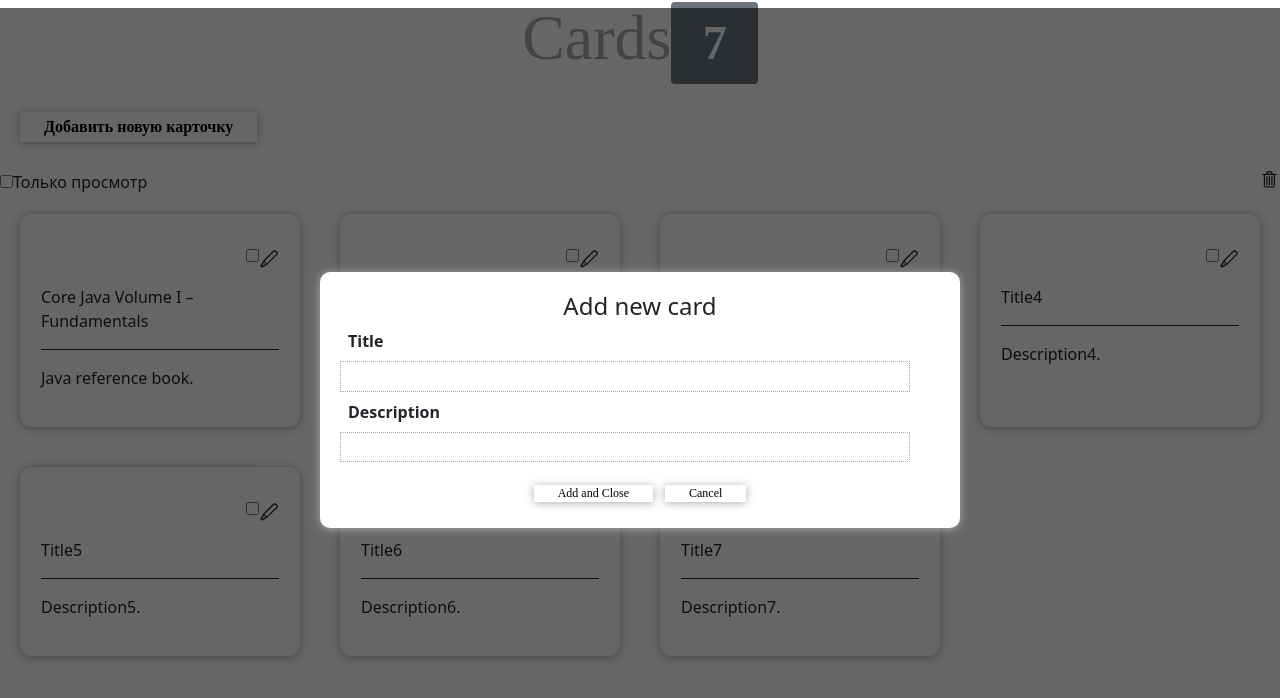
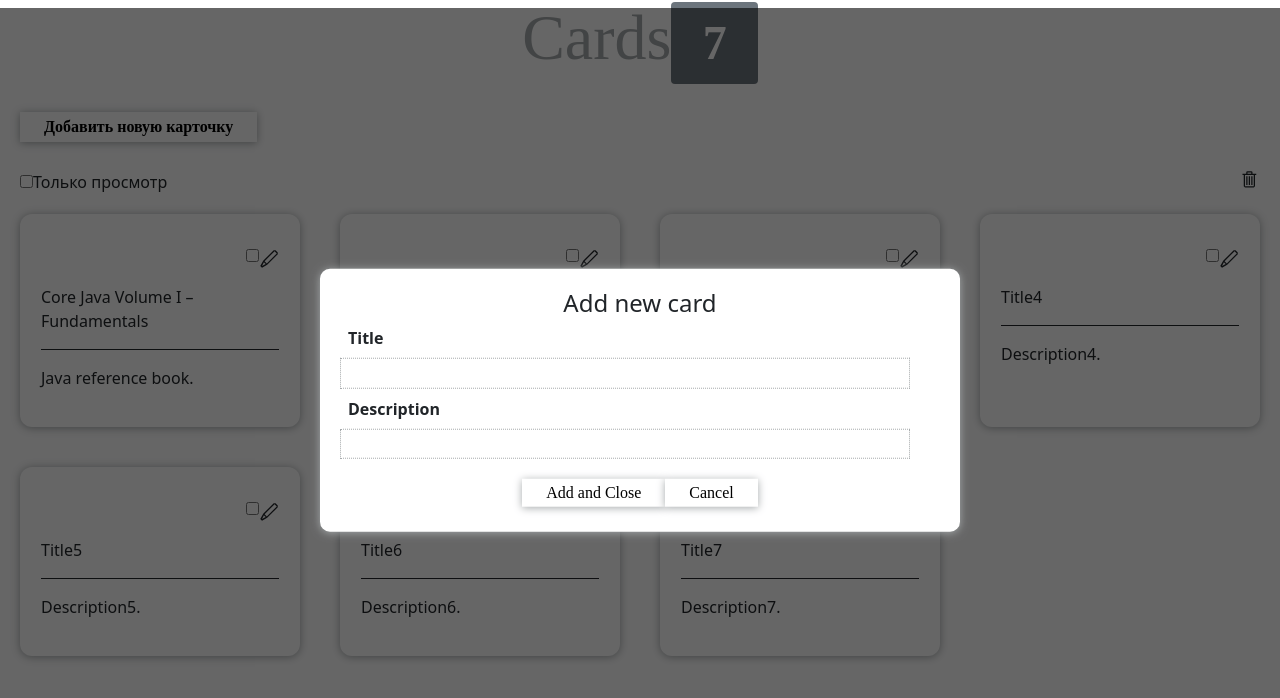
Before and after one commit to VolhaBond/vbondarava-react, a React (Create React App) app: page / in a window 1280 px wide. Both pictures are taken after a click on the button "Добавить новую карточку". Shown: the top 698 px of the page. Built offline with nearby package versions, Linux system fonts and the light colour scheme.

Commit message:
React - Task 5-4 - improvements

```diff
--- a/src/App.js
+++ b/src/App.js
@@ -1,5 +1,5 @@
 import { useContext } from 'react';
-import CardCtx from './Helpers/card-context.js';
+import CardCtx from './context/card-context.js';
 import CardList from './Card/CardList';
 import AddCard from './Card/AddCard';
 import { VscTrash } from 'react-icons/vsc';
@@ -9,10 +9,7 @@ import '../node_modules/bootstrap/dist/css/bootstrap.min.css';
 
 const App = () => {
 
-
   const cardCtx = useContext(CardCtx);
-  //<h1 className="header">Cards library <span className="badge badge-secondary">{cardCtx.getCount()}</span></h1>
-
   return (
     <div>
       <h1 className="header">
@@ -23,8 +20,8 @@ const App = () => {
       <h3><button type="button" className="tab" onClick={cardCtx.showModal}>
         <b>Добавить новую карточку</b>
       </button></h3>
-      <VscTrash className="icon" onClick={cardCtx.onDeleteSelected} />
-      <label> <input type="checkbox" id="card_onlyviewmode" onClick={cardCtx.setViewModeOnlyHandler} />Только просмотр</label>
+      <VscTrash className="icon_right" onClick={cardCtx.onDeleteSelected} />
+      <label className="icon_left" > <input type="checkbox" id="card_onlyviewmode" onClick={cardCtx.setViewModeOnlyHandler} />Только просмотр</label>
       <CardList />
     </div>
   );
--- a/src/Card/AddCard.js
+++ b/src/Card/AddCard.js
@@ -1,6 +1,6 @@
 import { useState, useContext } from 'react';
 import styles from './AddCard.module.css';
-import CardCtx from '../Helpers/card-context';
+import CardCtx from '../context/card-context';
 const { v4: uuidv4 } = require('uuid');
 
 const classNames = require('classnames');
@@ -46,9 +46,9 @@ const AddCard = props => {
                 <input id="title" type="text" updatedfield="title" value={newCard.title} onChange={handleObjChange} />
                 <label htmlFor="descr">Description</label>
                 <input id="descr" type="text" updatedfield="description" value={newCard.description} onChange={handleObjChange} />
-                <div className={styles.container}>
-                    <button type="submit" id={styles.addcard}>Add and Close</button>
-                    <button type="button" id={styles.addcard} onClick={clearAndCloseModal}>Cancel</button>
+                <div id={styles.addcard} className={styles.container}>
+                    <button type="submit" >Add and Close</button>
+                    <button type="button" onClick={clearAndCloseModal}>Cancel</button>
                 </div>
             </form>
         </section>
--- a/src/Card/AddCard.module.css
+++ b/src/Card/AddCard.module.css
@@ -32,15 +32,16 @@
     max-width: 40%;
     text-align: center;
     display: inline-block;
-    margin-top: 10px;
-    margin-right: 15px;
+
   }
 
   #addcard{
-    margin: 0.5em;
+    margin: 1em;
     font-family: serif;
-    font-size: 0.5em;
-    line-height: 0.5em;
+    font-size: 1em;
+    line-height: 1em;
+    margin-top: 15px;
+    padding: 5px;
   }
 
   .container {
--- a/src/Card/Card.css
+++ b/src/Card/Card.css
@@ -21,6 +21,6 @@ td.tableHeader {
     width: 100%
 }
 
-#inherited-styles {
+.inherited_styles {
     opacity: inherit;
 }
--- a/src/Card/Card.js
+++ b/src/Card/Card.js
@@ -4,7 +4,7 @@ import CardBody from './CardBody';
 import LoaderHOC from '../Helpers/LoaderHOC';
 import './Card.css';
 import PropTypes from 'prop-types';
-import CardCtx from '../Helpers/card-context';
+import CardCtx from '../context/card-context';
 
 const classNames = require('classnames');
 
--- a/src/Card/CardBody.js
+++ b/src/Card/CardBody.js
@@ -9,21 +9,19 @@ const CardBody = props => {
 
     return (
         <>
-
             {props.viewMode ?
                 <div>
                     <p>{props.card.title}</p>
-                    <hr id="inherited-styles" />
+                    <hr className="inherited_styles"/>
                     <p>{props.card.description}</p>
                 </div>
                 :
                 <div>
                     <p><input type="text" updatedproperty="title" className="inputTextBox" value={props.updatedCard.title} onChange={handleObjChange} /></p>
-                    <hr id="inherited-styles" />
+                    <hr className="inherited_styles"/>
                     <p><input type="text" updatedproperty="description" className="inputTextBox" value={props.updatedCard.description} onChange={handleObjChange} /></p>
                 </div>
             }
-
         </>
     );
 }
--- a/src/Card/CardHeader.js
+++ b/src/Card/CardHeader.js
@@ -2,7 +2,7 @@ import {useContext} from 'react';
 import CardCheckBox from './CardCheckBox';
 import './Card.css';
 import { VscEdit, VscSave, VscClose } from 'react-icons/vsc';
-import CardCtx from '../Helpers/card-context';
+import CardCtx from '../context/card-context';
 
 const CardHeader = props => {
 
--- a/src/index.css
+++ b/src/index.css
@@ -15,9 +15,14 @@
   border: none;
 }
 
-.icon {
+.icon_right {
   float:right;
   font-size: 20px;
+  margin-right: 20px;
+}
+
+.icon_left {
+  margin-left: 20px;
 }
 
 a {
--- a/src/index.js
+++ b/src/index.js
@@ -2,7 +2,7 @@ import ReactDOM from 'react-dom/client';
 import React from 'react';
 import './index.css';
 import App from './App';
-import {CardCtxProvider} from './Helpers/card-context';
+import {CardCtxProvider} from './context/card-context';
 
 const root = ReactDOM.createRoot(document.getElementById('root'));
 root.render(
```
Also changed, not shown: src/Card/CardList.js (+1 -13 lines), src/context/card-context.js (renamed from src/Helpers/card-context.js).
